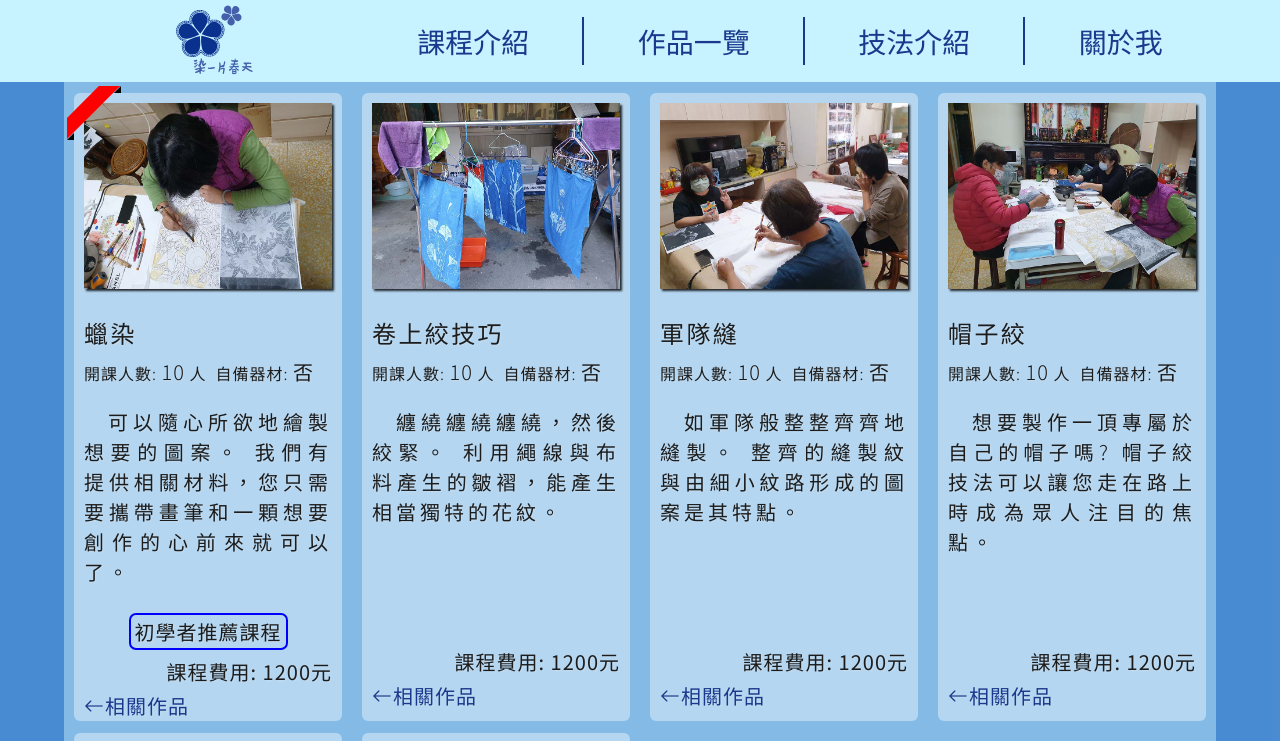
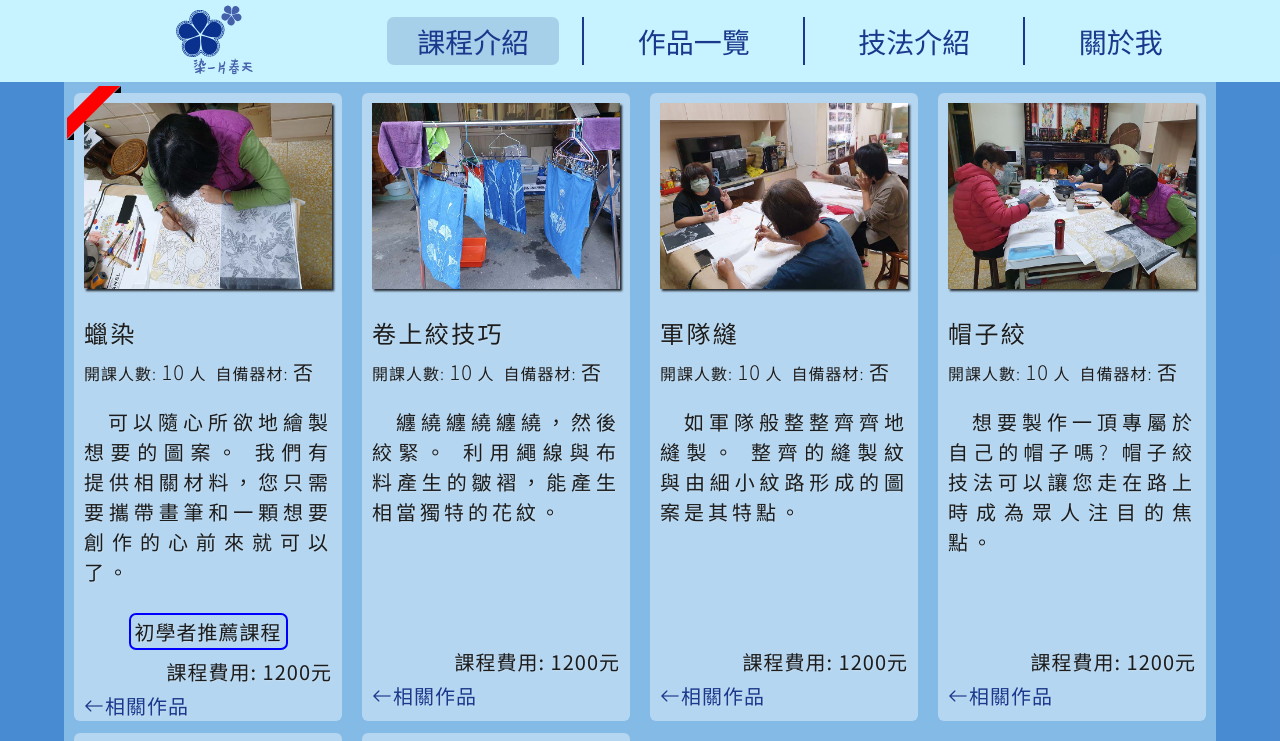
Before and after one commit to ATMJin/parsonal_project_vue, a Vue app: page /Course in a window 1280 px wide. Shown: the top 741 px of the page. Built offline with nearby package versions, Linux system fonts and the light colour scheme.

Commit message:
切換頁面時導覽列圖示

```diff
--- a/src/components/WebHeader.vue
+++ b/src/components/WebHeader.vue
@@ -105,6 +105,12 @@ const changeToggle = () => {
       background-color: #1a388c30;
       transition: 0.5s;
     }
+  }
+
+  // vue-router 當前頁面時自動加上的 class
+  .router-link-active {
+    border-radius: 0.25em;
+    background-color: #1a388c30;
   }
 }
 
```
Also changed, not shown: 1 other file (tests, documents, lock files or other folders).
